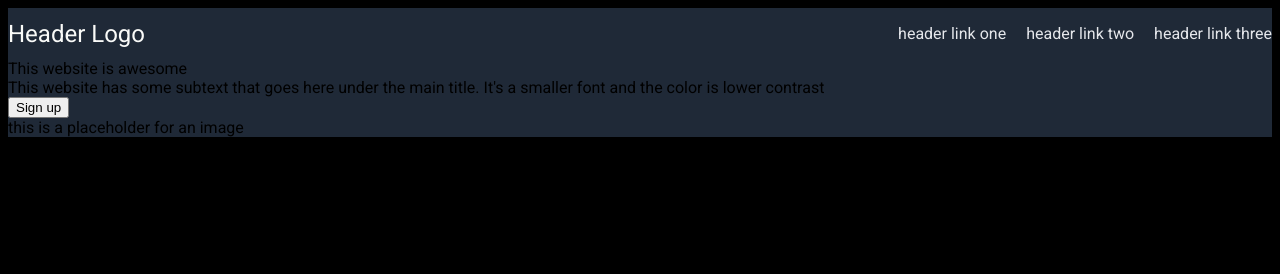
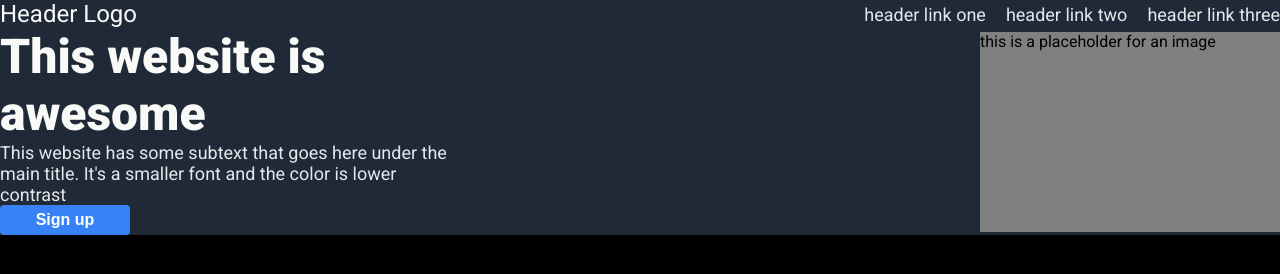
Before and after one commit to jnhnee/landing-page, a plain HTML site: page index.html in a window 1280 px wide. Drawn offline with Linux system fonts and the light colour scheme.

Commit message:
Add styling to head section
Just need padding/margin

```diff
--- a/index.html
+++ b/index.html
@@ -19,13 +19,13 @@
                 <li><a>header link three</a></li>
             </ul>
         </div>
-        <div>
+        <div class="about">
             <div>
                 <div>This website is awesome</div>
-                <div>This website has some subtext that goes here under the main title. It's a smaller font and the color is lower contrast</div>
+                <p>This website has some subtext that goes here under the main title. It's a smaller font and the color is lower contrast</p>
                 <button>Sign up</button>
             </div>
-            <div>this is a placeholder for an image</div>
+            <p>this is a placeholder for an image</p>
         </div>
     </div>
 </body>
--- a/style.css
+++ b/style.css
@@ -1,8 +1,12 @@
+* {
+    margin: 0;
+    padding: 0;
+}
 body {
     font-family: Roboto;
     background-color: black;
 }
-
+/* ==================================================================================================== */
 .one {
     display: flex;
     flex-direction: column;
@@ -21,5 +25,38 @@ body {
             display: flex;
             list-style: none;
             gap: 20px;
+            font-size: 18px;
             color: #e5e7eb;
     }
+    .about {
+        display: flex;
+        justify-content: space-between;
+        align-items: center;
+    }
+        .about div {
+            max-width: 450px;
+        }
+        .about div div {
+            font-size: 48px;
+            color: #f9faf8;
+            font-weight: 900;
+        }
+        .about div p {
+            font-size: 18px;
+            color: #e5e7eb;
+        }
+        .about button {
+            width: 130px;
+            height: 30px;
+            background-color: #3882f6;
+            color: white;
+            border-radius: 4px;
+            border: none;
+            font-weight: bold;
+            font-size: 16px;
+        }
+        .about > p {
+            background-color: gray;
+            height: 200px;
+            width: 300px;
+        }
```
Lines whose indentation alone changed are shown as unchanged.
